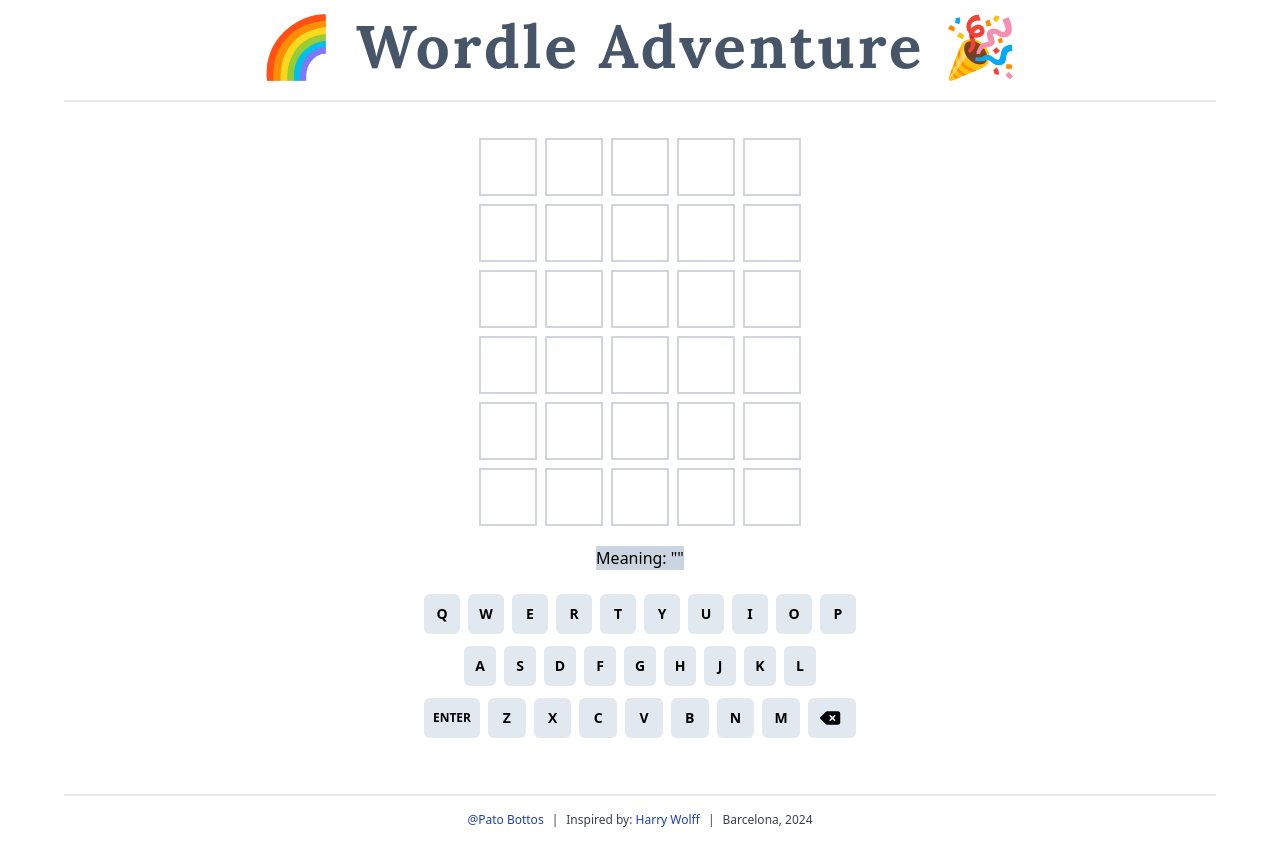
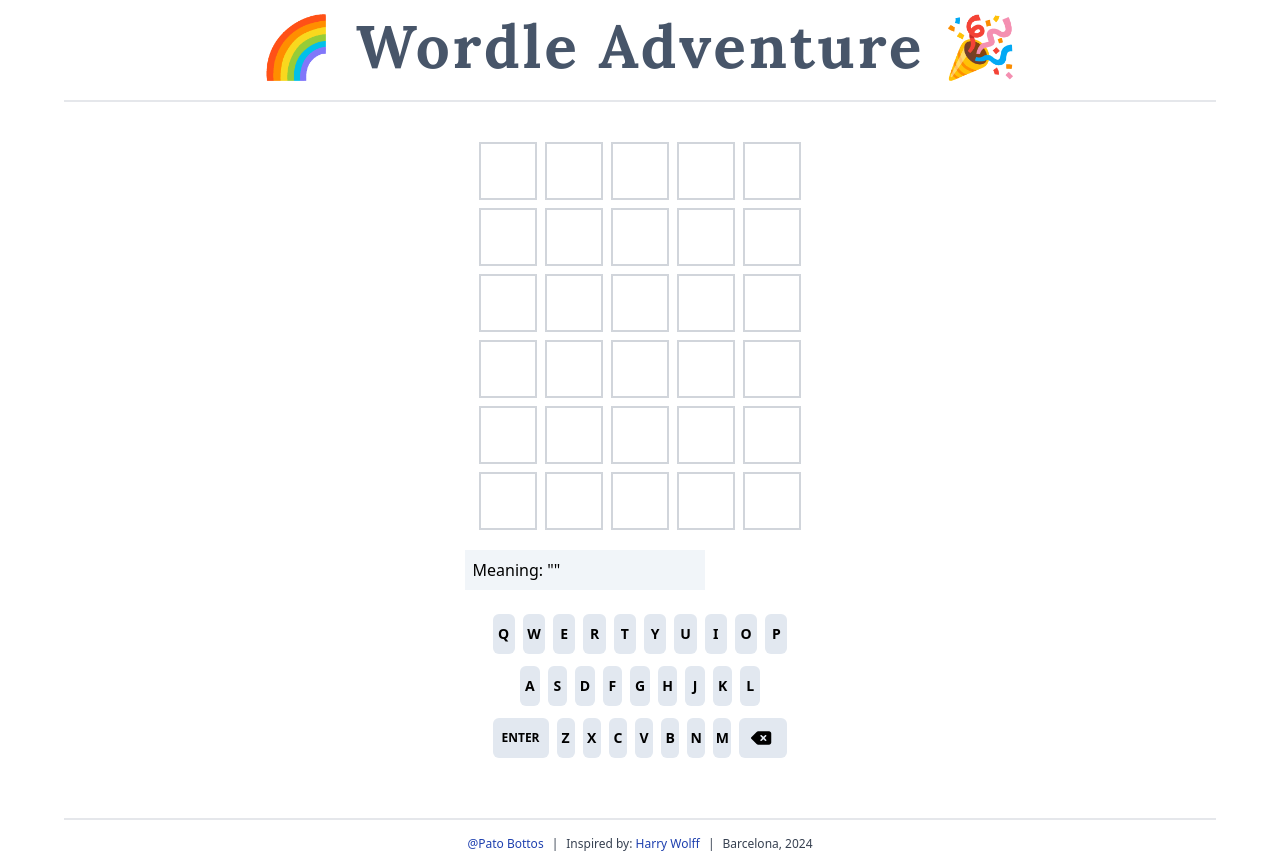
Before and after one commit to patobottos/wordle, a React (Vite) app: page / in a window 1280 px wide. Before the commit the page ends 844 px from the top, so only its background shows below. Built offline with nearby package versions, Linux system fonts and the light colour scheme; no server answers.

Commit message:
Adjusting Wordleboard alignment to center

```diff
--- a/src/App.tsx
+++ b/src/App.tsx
@@ -4,7 +4,7 @@ import Footer from "./components/Footer";
 
 export default function App() {
   return (
-    <div className="relative min-h-screen flex flex-col items-center mx-auto">
+    <div className="flex flex-col min-h-screen items-center mx-auto">
       <Navbar />
       <WordleBoard />
       <Footer />
--- a/src/components/Grid/WordRow.tsx
+++ b/src/components/Grid/WordRow.tsx
@@ -19,7 +19,7 @@ export default function WordRow({
     .concat(Array(lettersRemaining).fill(""));
 
   return (
-    <div className="flex flex-col align-middle justify-center text-center">
+    <div className="flex flex-col justify-center items-center">
       <div className={`flex ${className}`}>
         {lettersArray.map((char, index) => {
           return <Tile key={index} value={char} state={result[index]} />;
--- a/src/components/Keyboard.tsx
+++ b/src/components/Keyboard.tsx
@@ -18,10 +18,9 @@ const backspace = "test hello"; // DELETE AT THE END, I THINK I'M NOT USING IT
 
 export default function Keyboard({ onClick: onClickProps }: KeyboardProps) {
   const keyboardLetterState = useStore((s) => s.keyboardLetterState);
-  console.log("estado letra teclado: ", keyboardLetterState);
 
   return (
-    <div className="flex flex-col justify-center rounded-lg m-2 p-4 space-y-3  ">
+    <div className="flex flex-col justify-center rounded-lg m-2 p-4 space-y-3">
       {keyboardKeys.map((keyboardRow, rowIndex) => {
         return (
           <div key={rowIndex} className="flex flex-row justify-center">
--- a/src/components/WordleBoard.tsx
+++ b/src/components/WordleBoard.tsx
@@ -14,7 +14,7 @@ export default function WordleBoard() {
   useEffect(() => {
     let id: NodeJS.Timeout;
     if (getInvalidGuess) {
-      id = setTimeout(() => setInvalidGuess(false), 1800);
+      id = setTimeout(() => setInvalidGuess(false), 2300);
     }
     return () => clearTimeout(id);
   }, [getInvalidGuess]);
@@ -74,10 +74,10 @@ export default function WordleBoard() {
 
   return (
     // THIS IS THE WORDLEBOARD
-    <div className="flex flex-col justify-center items-center max-w-[370px] flex-grow">
+    <div className="flex-1 flex-col justify-center items-center max-w-[359px] flex-grow p-1">
       {getInvalidGuess && (
-        <div className="bg-black text-white font-Inter text-xs font-bold h-8 m-4 p-2 text-center w-52 ">
-          Not in our word list! : (
+        <div className="bg-black rounded text-white font-Inter text-xs font-bold h-6 m-4 p-2 text-center w-52 relative top-[-46px] shadow-md">
+          Not in our word list! ¯\(0_o)/¯
         </div>
       )}
 
@@ -95,7 +95,7 @@ export default function WordleBoard() {
       </main>
 
       {!isGameOver && (
-        <div className="mt-4 w-25 bg-slate-300  max-w-60 xs:w-[320px] xxs:w-[300px]">
+        <div className="mt-4 p-2 w-25 bg-slate-100 max-w-60 xs:w-[320px] xxs:w-[300px]">
           Meaning: "<span className="italic">{definition}</span>"
         </div>
       )}
```
